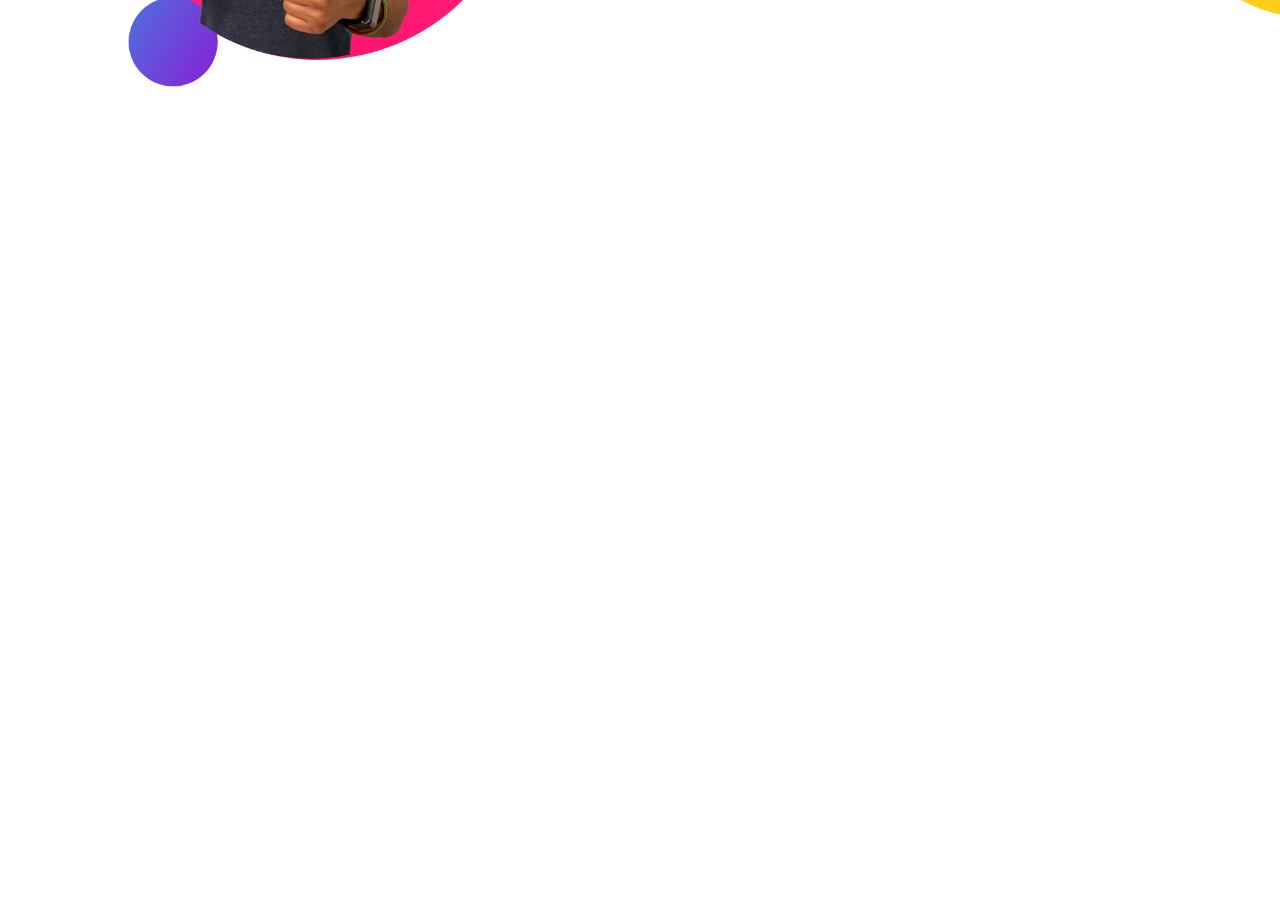
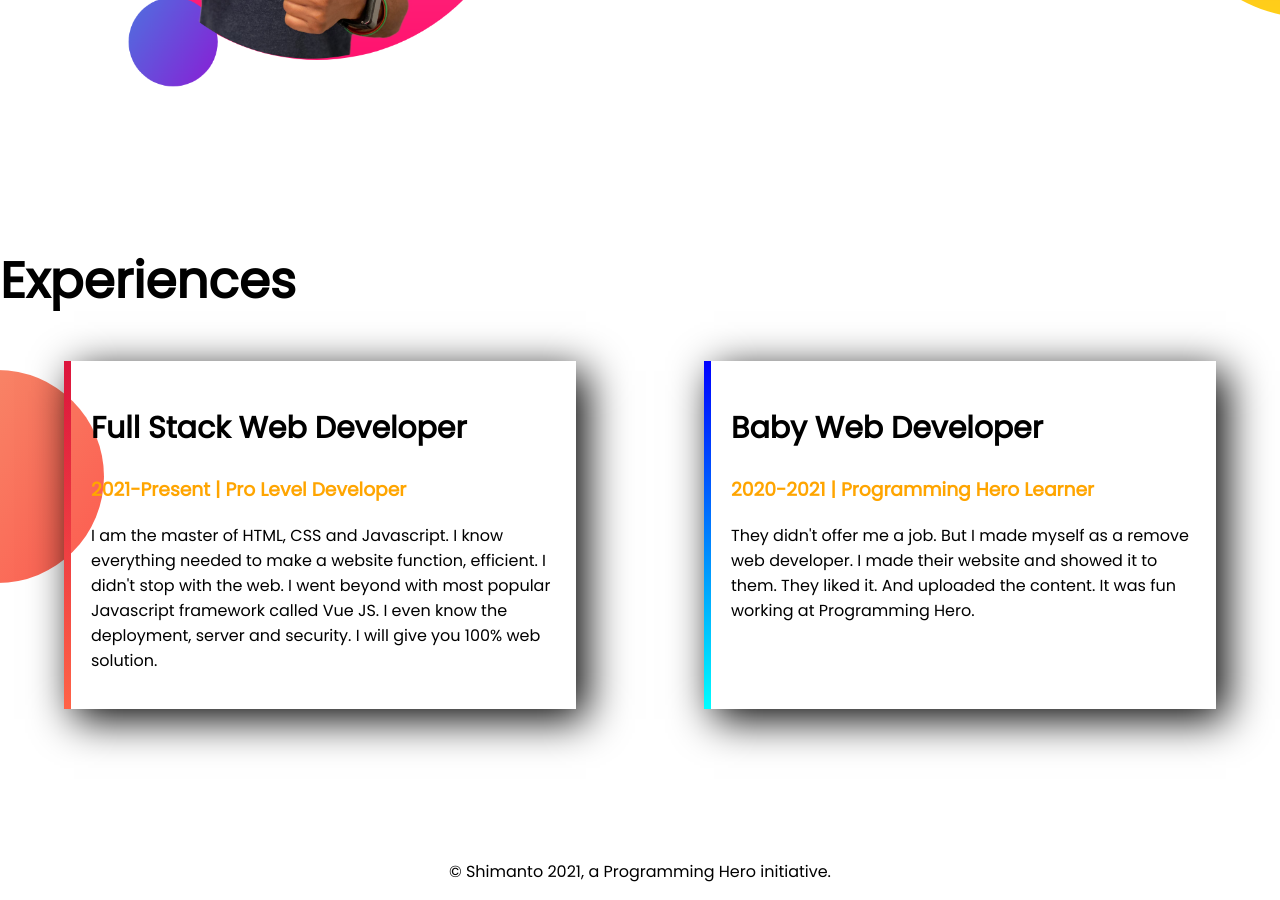
Before and after one commit to Shimanta12/developer-portfolio, a plain HTML site: page index.html in a window 1280 px wide. Shown: the part 970-1870 px from the top of the page. Before the commit the page ends 1214 px from the top, so only its background shows below. Drawn offline with Linux system fonts and the light colour scheme.

Commit message:
experience and footer added

```diff
--- a/index.html
+++ b/index.html
@@ -13,7 +13,7 @@
 </head>
 
 <body>
-    <section class="top-banner">
+    <section class="top-banner flexible-container">
         <div class="half-width">
             <h1>Welcome To</h1>
             <h1>Shimanto's Portfolio</h1>
@@ -27,7 +27,7 @@
             <img src="images/jhankar.png" alt="">
         </div>
     </section>
-    <section class="dream-big">
+    <section class="dream-big flexible-container">
         <div class="half-width">
             <img src="images/jhankar2.png" alt="">
         </div>
@@ -39,6 +39,31 @@
             <a class="link-button" href="#" target="_blank">Download Resume</a>
         </div>
     </section>
+    <section class="experience-area">
+        <h1>Experiences</h1>
+        <div class="flexible-container">
+            <div id="full-stack" class="experience-item">
+                <h2>Full Stack Web Developer</h2>
+                <h3 class="orange-color">2021-Present | Pro Level Developer</h3>
+                <p>I am the master of HTML, CSS and Javascript. I know everything needed to make a website function,
+                    efficient. I didn't stop with the web. I went beyond with most popular Javascript framework called
+                    Vue
+                    JS. I even know the deployment, server and security. I will give you 100% web solution.</p>
+            </div>
+            <div id="baby-web" class="experience-item">
+                <h2>Baby Web Developer</h2>
+                <h3 class="orange-color">2020-2021 | Programming Hero Learner</h3>
+                <p>They didn't offer me a job. But I made myself as a remove web developer. I made their website
+                    and
+                    showed it to them. They liked it. And uploaded the content. It was fun working at
+                    Programming
+                    Hero.</p>
+            </div>
+        </div>
+    </section>
+    <footer>
+        <p>© Shimanto 2021, a Programming Hero initiative.</p>
+    </footer>
 </body>
 
 </html>
--- a/style.css
+++ b/style.css
@@ -5,10 +5,13 @@ body{
 h1{
     font-size: 50px;
 }
+h2{
+    font-size: 30px;
+}
 .orange-color{
     color: orange;
 }
-section{
+.flexible-container{
     display: flex;
     margin-bottom: 150px;
 }
@@ -36,3 +39,28 @@ section{
     background-repeat: no-repeat;
     background-position: right;
 }
+.experience-area{
+    background-image: url(images/exp-bg.png);
+    background-repeat: no-repeat;
+    background-position: left;
+}
+.experience-item{
+    box-shadow: 10px 10px 40px black;
+    width: 40%;
+    margin-left: 5%;
+    margin-right: 5%;
+    padding: 20px;
+}
+#full-stack{
+    border-left: 7px solid;
+    border-image: linear-gradient(crimson, tomato);
+    border-image-slice: 1;
+}
+#baby-web{
+    border-left: 7px solid;
+    border-image: linear-gradient(blue,cyan);
+    border-image-slice: 1;
+}
+footer p{
+    text-align: center;
+}
```
